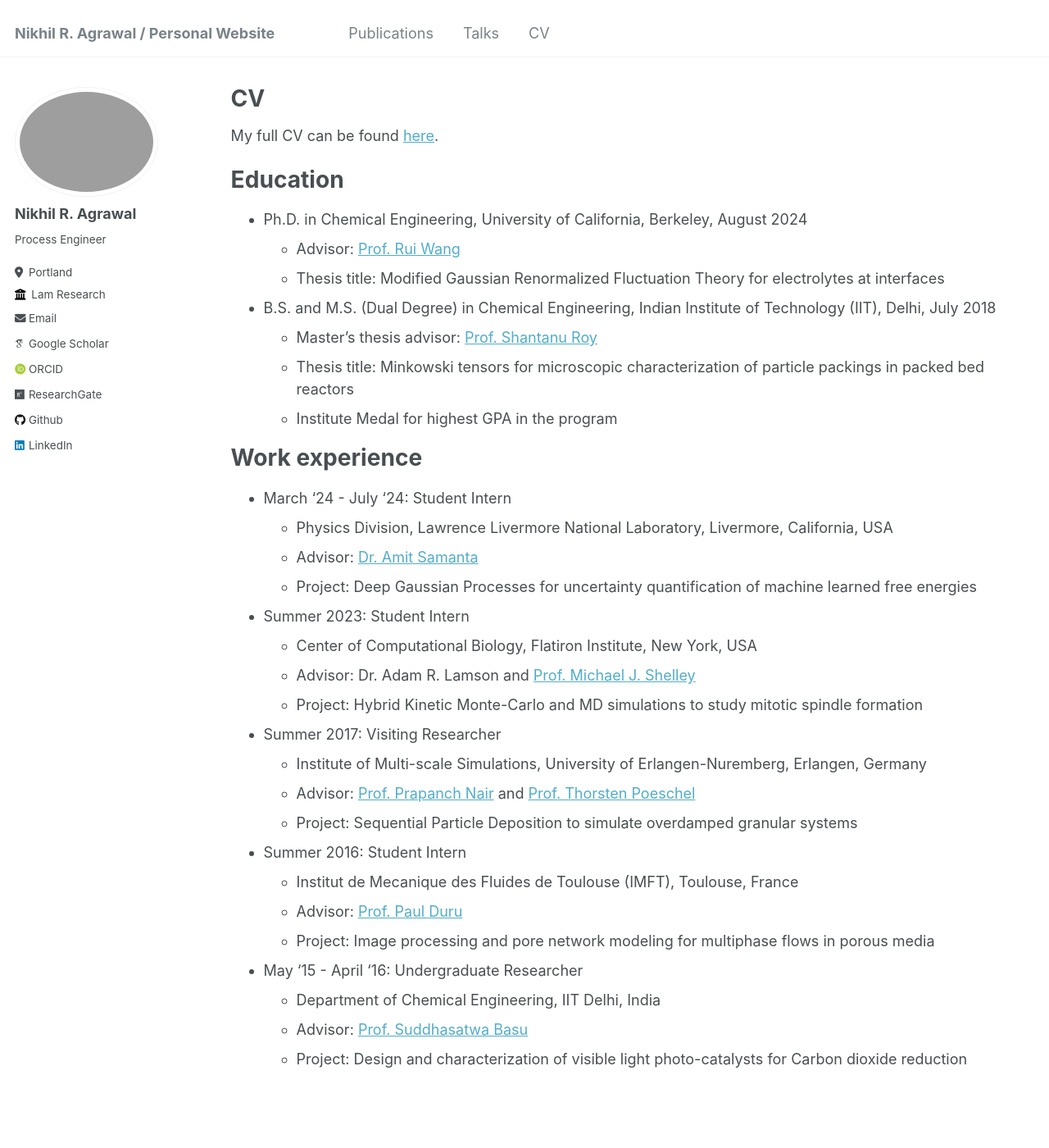
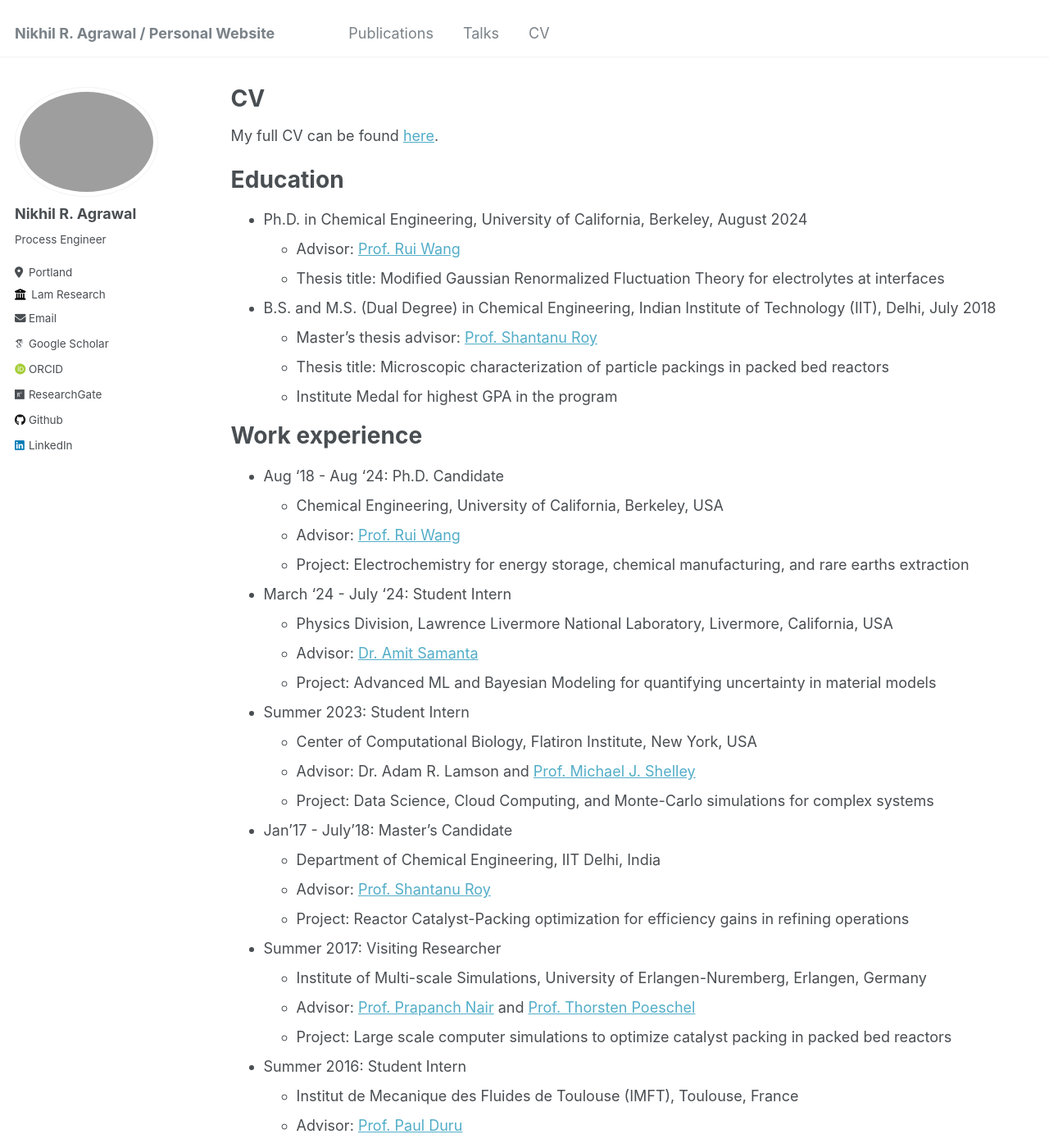
Before and after one commit to nikhil0165/nikhil0165.github.io, a Jekyll site: the page built from _pages/cv.md, in a window 1280 px wide and 1400 px high. Shown: the whole window at 82% size. Built offline with Jekyll 4.4.1, drawn with Linux system fonts in a browser that asks for light colours; some web fonts are replaced; some of the changed text lies outside the part shown.

Commit message:
Revise thesis titles and project details in CV
Updated thesis titles and project descriptions for clarity.

```diff
--- a/_pages/cv.md
+++ b/_pages/cv.md
@@ -18,32 +18,42 @@ Education
   * Thesis title: Modified Gaussian Renormalized Fluctuation Theory for electrolytes at interfaces
 * B.S. and M.S. (Dual Degree) in Chemical Engineering, Indian Institute of Technology (IIT), Delhi, July 2018
   * Master's thesis advisor: [Prof. Shantanu Roy](https://abudhabi.iitd.ac.in/sroy)
-  * Thesis title: Minkowski tensors for microscopic characterization of particle packings in packed bed reactors
+  * Thesis title: Microscopic characterization of particle packings in packed bed reactors
   * Institute Medal for highest GPA in the program
 
 Work experience
 ======
+* Aug '18 - Aug '24: Ph.D. Candidate
+  * Chemical Engineering, University of California, Berkeley, USA
+  * Advisor: [Prof. Rui Wang](https://chemistry.berkeley.edu/people/rui-wang)
+  * Project: Electrochemistry for energy storage, chemical manufacturing, and rare earths extraction
+
 * March '24 - July '24: Student Intern
   * Physics Division, Lawrence Livermore National Laboratory, Livermore, California, USA
   * Advisor: [Dr. Amit Samanta](https://amit-samanta.mystrikingly.com/)
-  * Project: Deep Gaussian Processes for uncertainty quantification of machine learned free energies
+  * Project: Advanced ML and Bayesian Modeling for quantifying uncertainty in material models
 
 * Summer 2023: Student Intern
   * Center of Computational Biology, Flatiron Institute, New York, USA
   * Advisor: Dr. Adam R. Lamson and [Prof. Michael J. Shelley](https://math.nyu.edu/~shelley/)
-  * Project: Hybrid Kinetic Monte-Carlo and MD simulations to study mitotic spindle formation
+  * Project: Data Science, Cloud Computing, and Monte-Carlo simulations for complex systems
+
+* Jan'17 - July'18: Master's Candidate
+  * Department of Chemical Engineering, IIT Delhi, India
+  * Advisor: [Prof. Shantanu Roy](https://abudhabi.iitd.ac.in/sroy)
+  * Project: Reactor Catalyst-Packing optimization for efficiency gains in refining operations
 
 * Summer 2017: Visiting Researcher
   * Institute of Multi-scale Simulations, University of Erlangen-Nuremberg, Erlangen, Germany
   * Advisor: [Prof. Prapanch Nair](https://web.iitd.ac.in/~pnair/) and [Prof. Thorsten Poeschel](https://www.mss.tf.fau.de/person/dr-thorsten-poschel/)
-  * Project: Sequential Particle Deposition to simulate overdamped granular systems
+  * Project: Large scale computer simulations to optimize catalyst packing in packed bed reactors
 
 * Summer 2016: Student Intern
   * Institut de Mecanique des Fluides de Toulouse (IMFT), Toulouse, France
   * Advisor: [Prof. Paul Duru](https://www.imft.fr/annuaire/duru-paul/)
-  * Project: Image processing and pore network modeling for multiphase flows in porous media
+  * Project: Design optimization to increase cooling efficiency in nuclear reactors
 
 * May '15 - April '16: Undergraduate Researcher
   * Department of Chemical Engineering, IIT Delhi, India
   * Advisor: [Prof. Suddhasatwa Basu](https://web.iitd.ac.in/~sbasu/)
-  * Project: Design and characterization of visible light photo-catalysts for Carbon dioxide reduction
+  * Project: Design of solar-powered photocatalysts for conversion of CO$_\mathrm{2}$ into commodity chemicals
```
